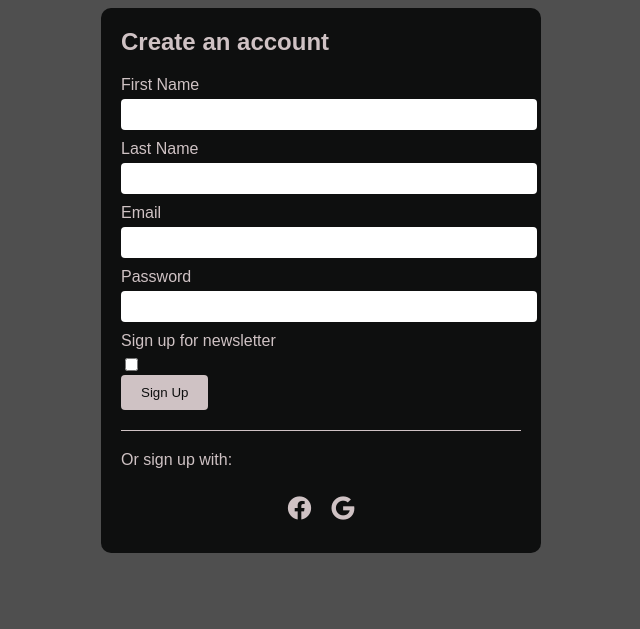
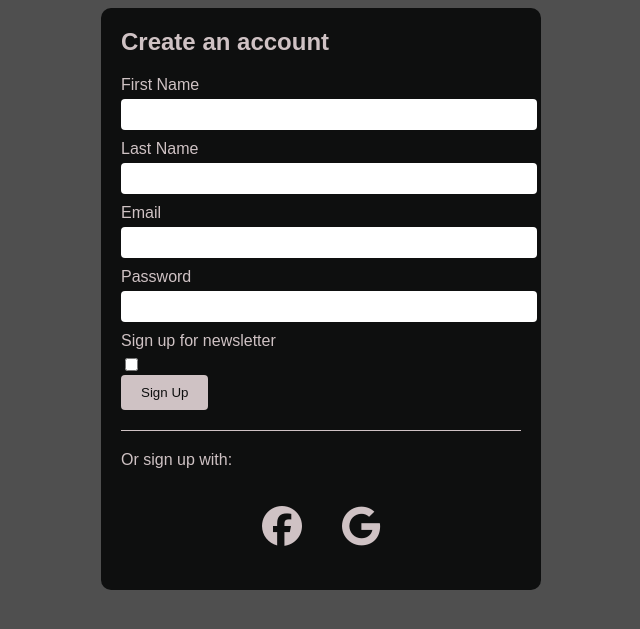
Before and after one commit to freedompraise/CronyGlasses, a Django app: page /auth/register/ in a window 1280 px wide. Shown: the top 629 px of the page, without its empty margins (319-959 px from the left). Run offline with Django 4.2, Linux system fonts and the light colour scheme; some libraries are stand-ins or nearby versions.

Commit message:
fontawesome added succesuly

```diff
--- a/service/templates/service/register.html
+++ b/service/templates/service/register.html
@@ -5,7 +5,8 @@
   <head>
     <title>Sign Up - CronyGlasses</title>
     <link rel="stylesheet" type="text/css" href="{% static 'styles/register.css' %}">
-    <link rel="stylesheet" href="https://use.fontawesome.com/releases/v5.15.3/css/all.css" integrity="sha384-lZbh5Kc2dtO9l3XvYHRvO+mG4fLyOwPmtKjv+00Z27W8eu17FbxZjK9kdFftzgOf" crossorigin="anonymous">
+    <link rel="stylesheet" href="https://kit.fontawesome.com/50e0af0f47.css" crossorigin="anonymous">
+    <script src="https://kit.fontawesome.com/50e0af0f47.js" crossorigin="anonymous"></script>
   </head>
   <body>
     <form class="signup-form" method="POST">
--- a/static/styles/register.css
+++ b/static/styles/register.css
@@ -47,7 +47,7 @@ body {
     justify-content: center;
   }
   .social-media-icons a {
-    margin: 10px;
+    margin: 20px;
     color: #cfc2c4;
-    font-size: 24px;
+    font-size: 40px;
   }
```
